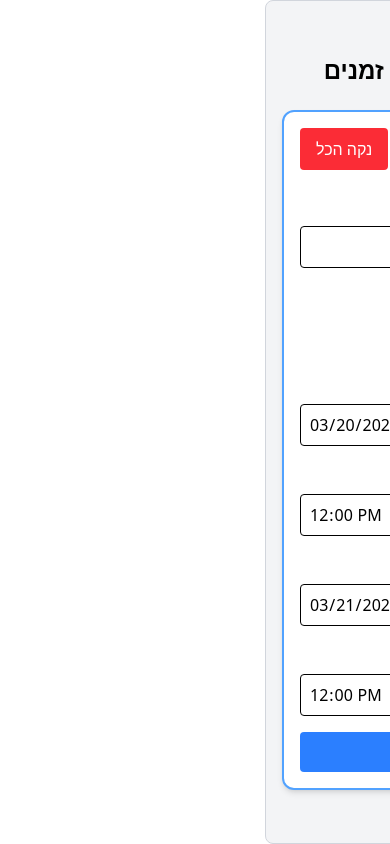
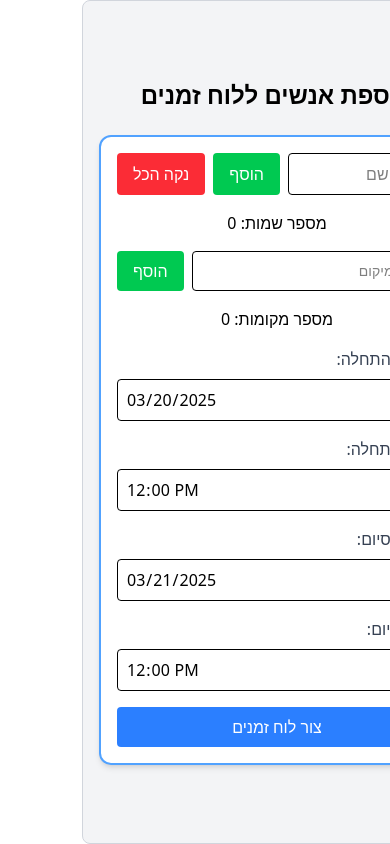
Before and after one commit to Andy-Lewis-Sapner/TimeSchedulerProj, a Next.js app: page / in a window 390 px wide. Built offline with nearby package versions, Linux system fonts and the light colour scheme.

Commit message:
Styling change for phones

```diff
--- a/src/app/page.js
+++ b/src/app/page.js
@@ -165,14 +165,14 @@
                 type="text"
                 value={location}
                 onChange={(e) => setLocation(e.target.value)}
-                className="flex-1 p-2 border rounded focus:outline-none focus:ring-2 focus:ring-blue-500"
+                className="flex-1 min-w-0 p-2 border rounded focus:outline-none focus:ring-2 focus:ring-blue-500 box-border text-sm sm:text-base placeholder:truncate"
                 placeholder="הכנס מיקום"
                 dir="rtl"
                 spellCheck={false}
             />
             <button
                 type="submit"
-                className="bg-green-500 text-white py-2 px-4 rounded hover:bg-green-600 transition"
+                className="bg-green-500 text-white py-2 px-4 rounded hover:bg-green-600 transition whitespace-nowrap"
             >
                 הוסף
             </button>
```
